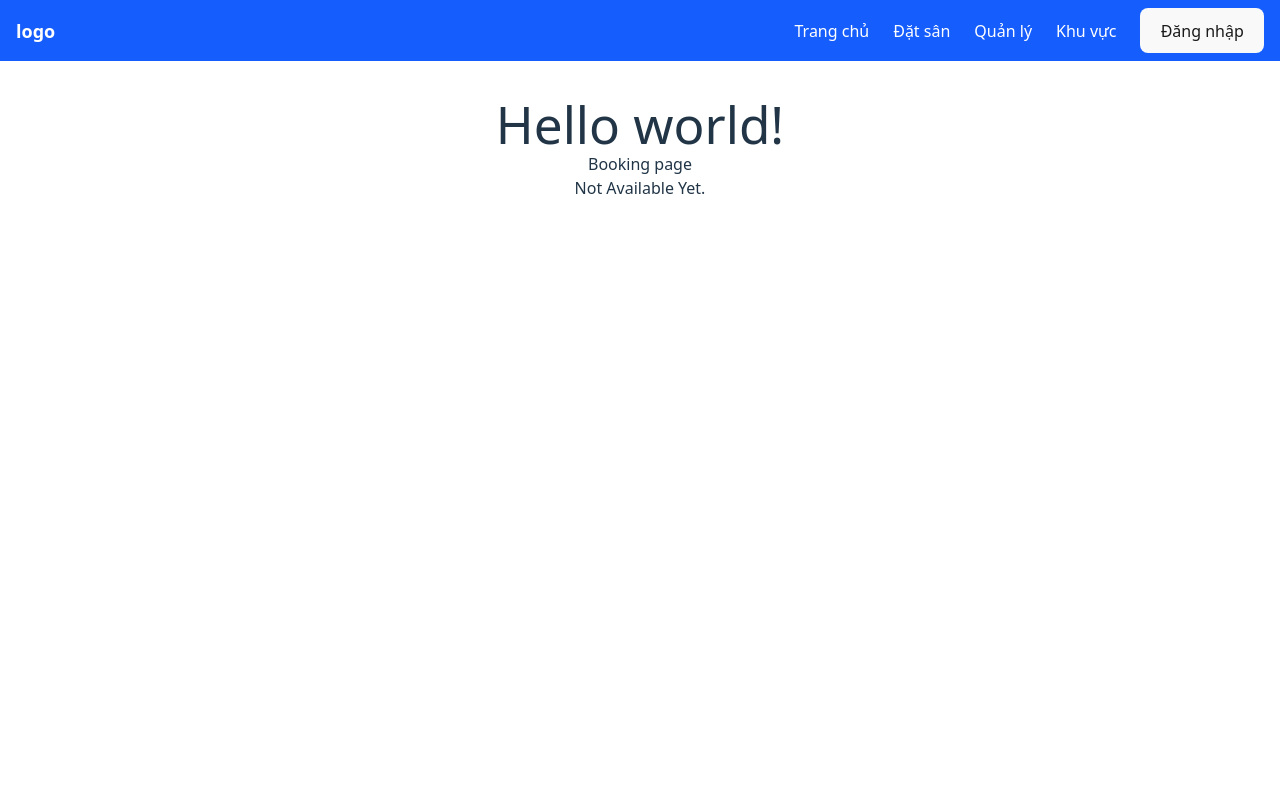
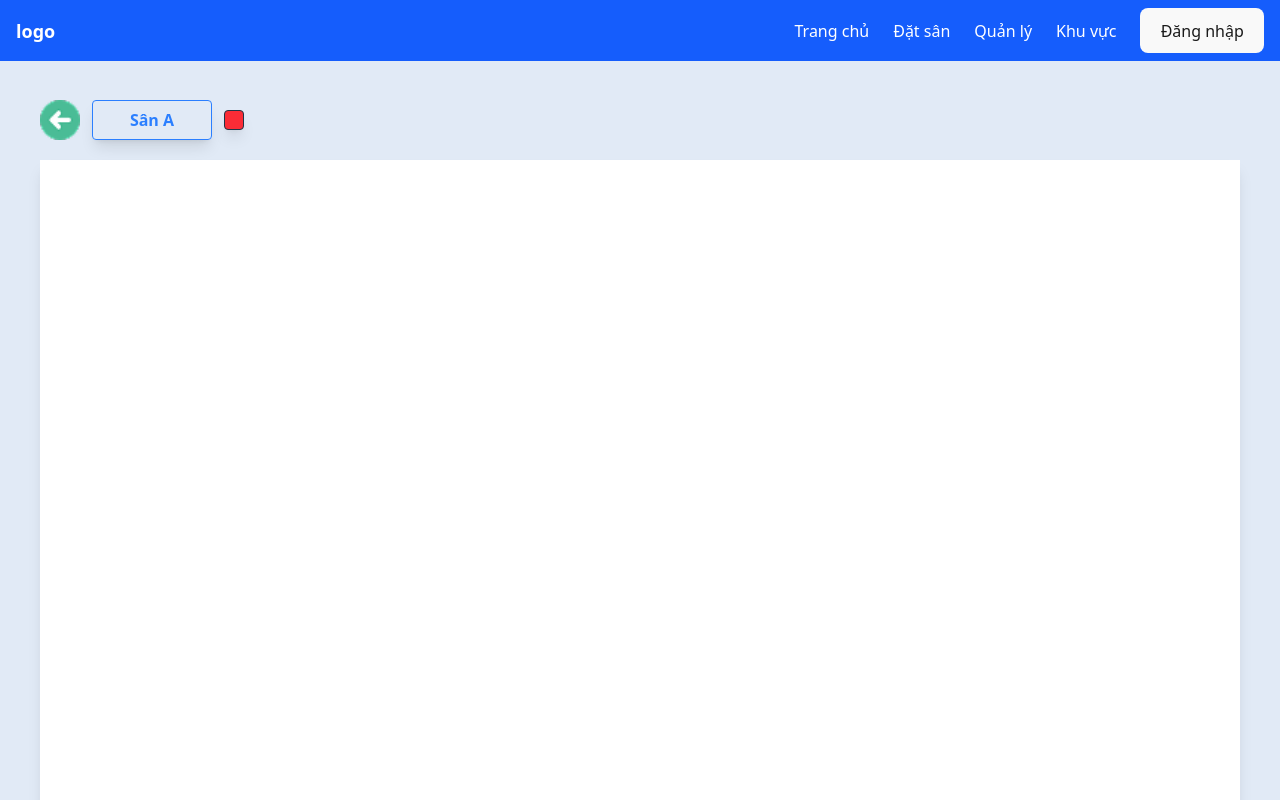
Before and after one commit to tungthien408/badmintonCourtManagement, a React (Vite) app in the folder fe/: page / in a window 1280 px wide. Built offline with nearby package versions, Linux system fonts and the light colour scheme.

Commit message:
giao diện đặt sân 70%

```diff
--- a/fe/src/customer/components/BookingPage.jsx
+++ b/fe/src/customer/components/BookingPage.jsx
@@ -1,14 +1,24 @@
-// import '../../App.css'
 import Navbar from '../layouts/Navbar';
 
 function BookingPage() {
     return (
         <>
             <Navbar />
-            <div className="pt-16">
-                <h1>Hello world!</h1>
-                <h2>Booking page</h2>
-                <p>Not Available Yet.</p>
+            <div className="pt-16 w-full min-h-screen bg-[#E1EAF6] fixed top-15 left-0">
+                <div className="p-10 absolute top-[0px] w-full flex items-center space-x-3">
+                    <img
+                        src="src/assets/image/buttonLeft.png" className="w-10 h-10"
+                    />
+                    <div className="border border-blue-500 px-2 py-1 rounded w-30 h-10 shadow-lg text-blue-500 font-semibold flex items-center justify-center">
+                        <p>Sân A</p>
+                    </div>
+                     <div className="border px-2 py-1 rounded shadow-lg font-semibold flex items-center justify-center bg-red-500 w-5 h-5">
+
+                    </div>
+                </div>
+                <div className="bg-white shadow-lg p-88 absolute left-[40px] right-[40px] top-[100px] ">
+
+                </div>
             </div>
         </>
     )
```
Also changed, not shown: fe/src/assets/image/buttonLeft.png (added).
